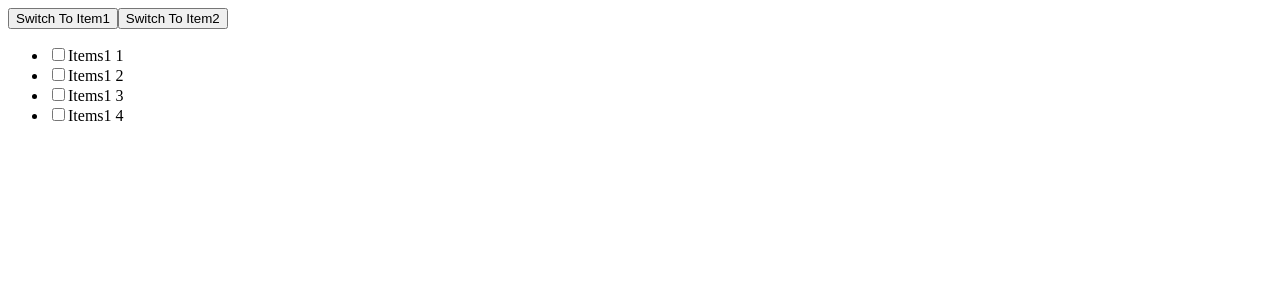
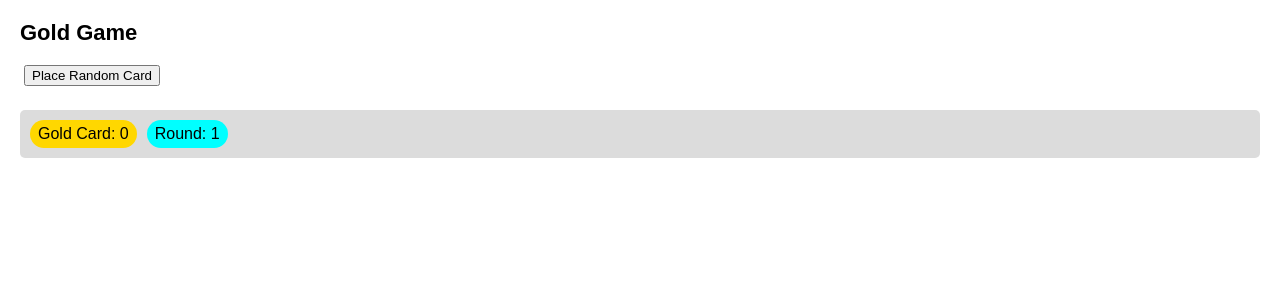
Before and after one commit to salman679/RNextJS-Practice, a React (Vite) app: page / in a window 1280 px wide. Shown: the top 300 px of the page. Built offline with nearby package versions, Linux system fonts and the light colour scheme.

Commit message:
unnecessaryEffectPart2

```diff
--- /dev/null
+++ b/src/App.css
@@ -0,0 +1,105 @@
+* {
+  box-sizing: border-box;
+}
+
+body {
+  font-family: sans-serif;
+  margin: 20px;
+  padding: 0;
+}
+
+h1 {
+  margin-top: 0;
+  font-size: 22px;
+}
+
+h2 {
+  margin-top: 0;
+  font-size: 20px;
+}
+
+h3 {
+  margin-top: 0;
+  font-size: 18px;
+}
+
+h4 {
+  margin-top: 0;
+  font-size: 16px;
+}
+
+h5 {
+  margin-top: 0;
+  font-size: 14px;
+}
+
+h6 {
+  margin-top: 0;
+  font-size: 12px;
+}
+
+code {
+  font-size: 1.2em;
+}
+
+ul {
+  padding-inline-start: 20px;
+}
+
+div {
+  width: 100%;
+  overflow: hidden;
+}
+
+nav {
+  text-align: center;
+}
+
+button {
+  margin: 0.25rem;
+}
+
+ul,
+li {
+  list-style: none;
+  white-space: nowrap;
+}
+
+li {
+  display: inline;
+  padding: 0.5rem;
+}
+
+.product {
+  padding: 10px;
+  border: 1px solid lightslategray;
+  border-radius: 5px;
+  background-color: antiquewhite;
+}
+
+.notification {
+  margin-top: 20px;
+  background-color: aquamarine;
+  padding: 10px;
+  border-radius: 5px;
+  cursor: pointer;
+}
+.result {
+  margin-top: 20px;
+  background-color: gainsboro;
+  padding: 10px;
+  border-radius: 5px;
+  display: flex;
+  gap: 10px;
+}
+.round {
+  background-color: aqua;
+  border-radius: 25px;
+  padding: 5px 8px;
+}
+
+.gold {
+  background-color: gold;
+  border-radius: 25px;
+  padding: 5px 8px;
+}
--- a/src/App.jsx
+++ b/src/App.jsx
@@ -1,29 +1,13 @@
-// import ExampleOne from "./components/ExampleOne";
-import { useState } from "react";
-import ExampleThree from "./components/ExampleThree";
-import { items1, items2 } from "./data/data";
-// import ExampleTwo from "./components/ExampleTwo";
+import "./App.css";
+import Example6 from "./components/Example6";
 
-function App() {
-  // const [userId, setUserId] = useState();
-  const [items, setItems] = useState(items1);
+export default function App() {
   return (
-    <>
-      {/* ExampleOne: Updating state based on props or state */}
-      {/* <ExampleOne /> */}
-
-      {/* ExampleTwo: Resetting all state when a prop changes */}
-      {/* <button onClick={() => setUserId(userId === 1 ? 2 : 1)}>
-        Switch To Profile NO: {userId === 1 ? 2 : 1}
-      </button>
-      <ExampleTwo key={userId} userId={userId} /> */}
-
-      {/* ExampleThree: Adjusting some state when a prop changes */}
-      <button onClick={() => setItems(items1)}>Switch To Item1</button>
-      <button onClick={() => setItems(items2)}>Switch To Item2</button>
-      <ExampleThree items={items} />
-    </>
+    <div>
+      {/* Sharing logic between event handlers */}
+      {/* <Example4 /> */}
+      {/* <Example5 /> */}
+      <Example6 />
+    </div>
   );
 }
-
-export default App;
--- /dev/null
+++ b/src/components/Example6.jsx
@@ -0,0 +1,78 @@
+import { useState } from "react";
+import { getRandomBoolean, getRandomInteger } from "../utilities/getRandomId";
+
+export default function Example6() {
+  const [, setCard] = useState(null);
+  const [goldCardCount, setGoldCardCount] = useState(0);
+  const [round, setRound] = useState(1);
+
+  // ✅ Calculate what you can during rendering
+  const isGameOver = round > 5;
+
+  // 🔴 Avoid: Chains of Effects that adjust the state solely to trigger each other
+  //   useEffect(() => {
+  //     if (card !== null && card.gold) {
+  //       setGoldCardCount((c) => c + 1);
+  //     }
+  //   }, [card]);
+
+  //   useEffect(() => {
+  //     if (goldCardCount > 3) {
+  //       setRound((r) => r + 1);
+  //       setGoldCardCount(0);
+  //     }
+  //   }, [goldCardCount]);
+
+  //   useEffect(() => {
+  //     if (round > 5) {
+  //       setIsGameOver(true);
+  //     }
+  //   }, [round]);
+
+  //   useEffect(() => {
+  //     alert("Good game!");
+  //   }, [isGameOver]);
+
+  function handlePlaceCard(nextCard) {
+    if (isGameOver) {
+      throw Error("Game already ended.");
+    }
+    // else {
+    //   setCard(nextCard);
+    // }
+    // ✅ Calculate all the next state in the event handler
+    setCard(nextCard);
+    if (nextCard.gold) {
+      if (goldCardCount < 3) {
+        setGoldCardCount(goldCardCount + 1);
+      } else {
+        setGoldCardCount(0);
+        setRound(round + 1);
+        if (round === 5) {
+          alert("Good game!");
+        }
+      }
+    }
+  }
+  return (
+    <div>
+      <h1>Gold Game</h1>
+      <div>
+        <button
+          onClick={() =>
+            handlePlaceCard({
+              id: getRandomInteger(1, 100),
+              gold: getRandomBoolean(),
+            })
+          }
+        >
+          Place Random Card
+        </button>
+      </div>
+      <div className="result">
+        <span className="gold">Gold Card: {goldCardCount}</span>
+        <span className="round">Round: {round}</span>
+      </div>
+    </div>
+  );
+}
--- a/src/components/ExampleThree.jsx
+++ /dev/null
@@ -1,50 +0,0 @@
-import { useState } from "react";
-
-export default function ExampleThree({ items }) {
-  const [selectedId, setSelectedId] = useState();
-  //   const [selection, setSelection] = useState();
-
-  // 🔴 Avoid: Adjusting state on prop change in an Effect
-  //   useEffect(() => {
-  //     setSelection(null);
-  //   }, [items]);
-
-  // Better: Adjust the state while rendering
-  //   const [prevItems, setPrevItems] = useState(items);
-  //   if (items !== prevItems) {
-  //     setPrevItems(items);
-  //     setSelection(null);
-  //   }
-
-  // ✅ Best: Calculate everything during rendering
-  const selection = items.find((item) => item.id === selectedId) ?? null;
-  return (
-    <>
-      <ul>
-        {items.map((item) => (
-          <li key={item.id}>
-            <input
-              type="checkbox"
-              checked={item.id === selection?.id}
-              onChange={() => setSelectedId(item.id)}
-            />
-            {item.title}
-          </li>
-        ))}
-      </ul>
-      {selection?.id && (
-        <div>
-          <h2>Selected Item</h2>
-          <div
-            style={{
-              padding: "10px",
-              backgroundColor: "lightcyan",
-            }}
-          >
-            {selection?.title}
-          </div>
-        </div>
-      )}
-    </>
-  );
-}
--- /dev/null
+++ b/src/utilities/getRandomId.js
@@ -0,0 +1,7 @@
+export const getRandomInteger = (min, max) => {
+  return Math.floor(Math.random() * (max - min + 1)) + min;
+};
+
+export const getRandomBoolean = () => {
+  return Math.random() < 0.5;
+};
```
Also changed, not shown: src/components/Example4.jsx (added, +26 -0 lines), src/components/Example5.jsx (added, +56 -0 lines), src/components/ExampleOne.jsx (deleted, +0 -23 lines), src/components/ExampleTwo.jsx (deleted, +0 -24 lines), src/components/ProductPage.jsx (added, +57 -0 lines).
